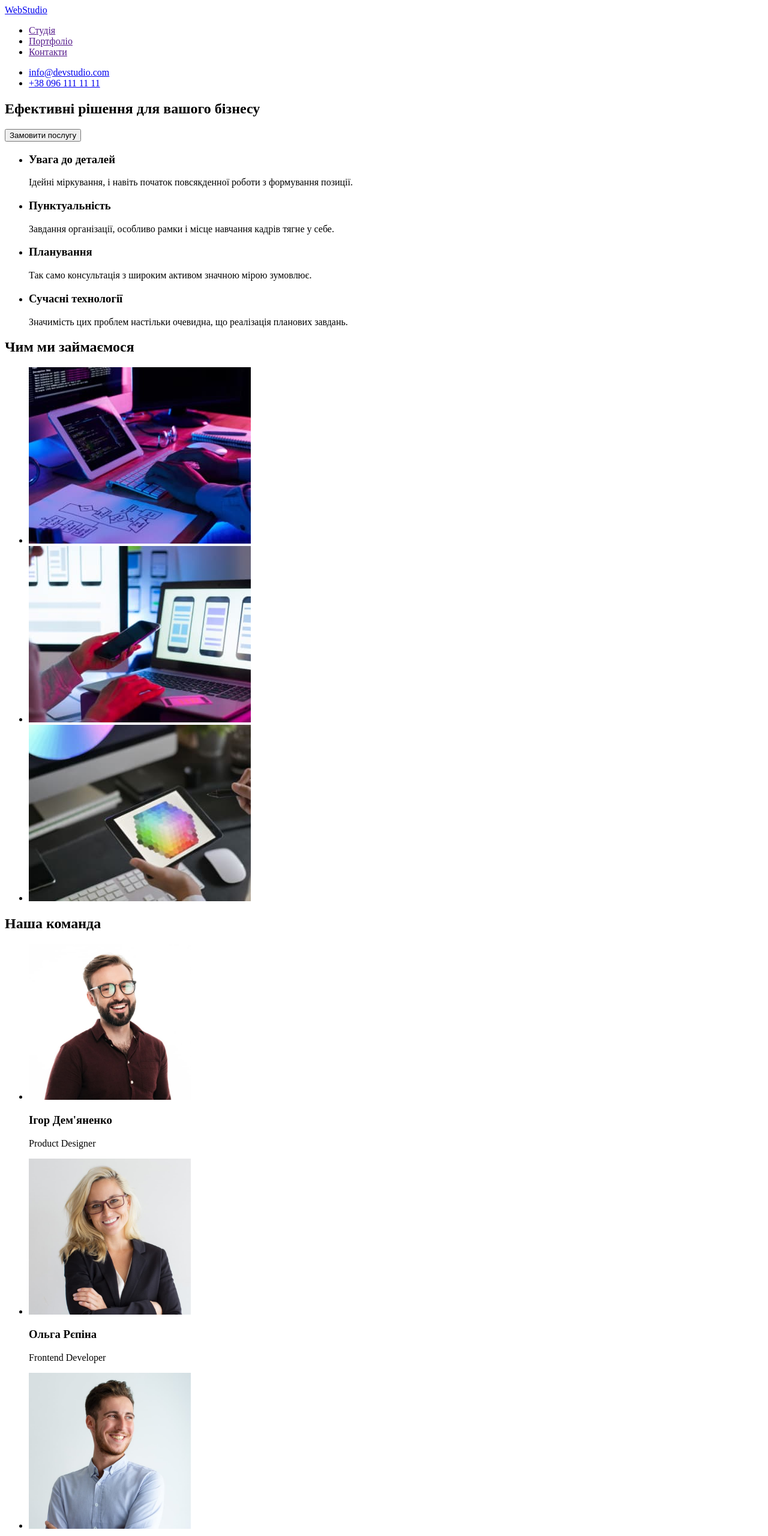
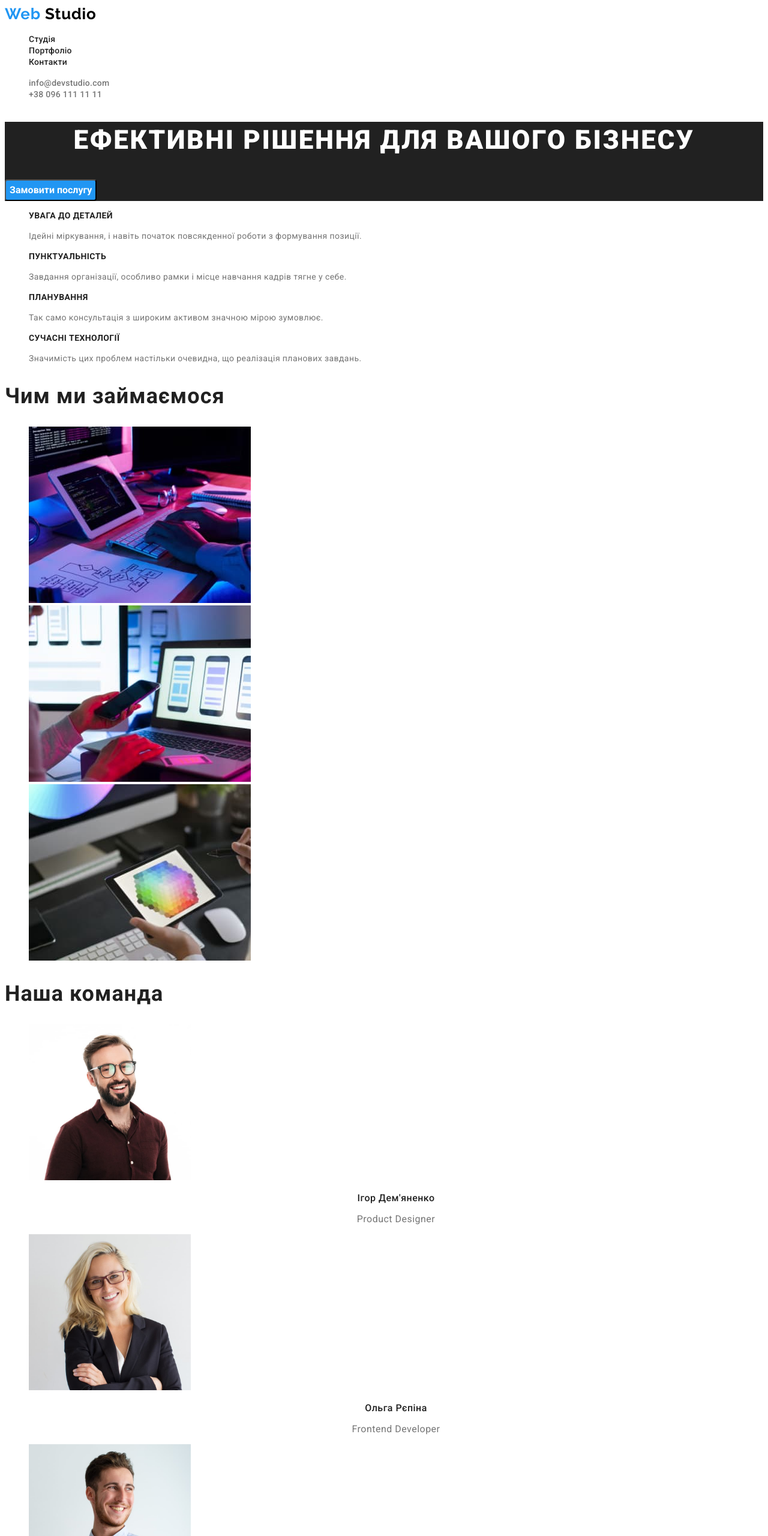
Before and after one commit to IvanRadchenko91/goit-markup-hw-02, a plain HTML site: page index.html in a window 1280 px wide. Shown: the top 2560 px of the page at 60% size. Drawn offline with Linux system fonts and the light colour scheme.

Commit message:
add css style studio add portfolio

```diff
--- /dev/null
+++ b/css/styles.css
@@ -0,0 +1,268 @@
+:root {
+	--heder-logo-color: #2196f3;
+	--heder-logo-color-sub: #000000;
+	--nav-color: #212121;
+	--nav-link-hover-focus: #2196f3;
+	--heder-mail-tel: #757575;
+	--heder-mail-tel-hover-focus: #2196f3;
+	--main-background-color: #212121;
+	--main-title: #ffffff;
+	--main-text-btn-color: #ffffff;
+	--main-btn-background-color: #2196f3;
+	--secondary-sub-title-color: #212121;
+	--secondary-text-color: #757575;
+	--footer-background-color: #2f303a;
+	--footer-logo: #2196f3;
+	--footer-logo-part: #ffffff;
+	--footer-map-link: #ffffff;
+	--footer-mail-tel-link: rgba(255, 255, 255, 0.6);
+	--footer-mail-map-tel-link-focus-hover: #2196f3;
+	--portfolio-btn-color: #212121;
+	--portfolio-btn-background: #f5f4fa;
+	--portfolio-btn-color-hover-focus: #ffffff;
+	--portfolio-btn-background-hover-focus: #2196f3;
+	--portfolio-title: #212121;
+	--portfolio-text: #757575;
+}
+body {
+	font-family: "Roboto", sans-serif;
+}
+.list {
+	list-style: none;
+}
+.link {
+	text-decoration: none;
+}
+/*  =========================HEDER=========================  */
+.heder-logo {
+	font-family: "Raleway", sans-serif;
+	font-weight: 700;
+	font-size: 26px;
+	line-height: calc(31 / 26);
+	letter-spacing: 0.03em;
+	color: var(--heder-logo-color);
+}
+.heder-logo-part {
+	color: var(--heder-logo-color-sub);
+}
+
+.nav-link {
+	font-weight: 500;
+	font-size: 14px;
+	line-height: calc(16 / 14);
+	letter-spacing: 0.02em;
+	color: var(--nav-color);
+}
+.nav-link:hover,
+.nav-link:focus {
+	font-weight: 500;
+	font-size: 14px;
+	line-height: calc(16 / 14);
+	letter-spacing: 0.02em;
+
+	color: var(--nav-link-hover-focus);
+}
+
+.heder-mail-link {
+	font-weight: 500;
+	font-size: 14px;
+	line-height: calc(16 / 14);
+	letter-spacing: 0.02em;
+
+	color: var(--heder-mail-tel);
+}
+
+.heder-tel-link {
+	font-weight: 500;
+	font-size: 14px;
+	line-height: calc(16 / 14);
+	letter-spacing: 0.02em;
+
+	color: var(--heder-mail-tel);
+}
+.heder-tel-link:hover,
+.heder-tel-link:focus,
+.heder-mail-link:hover,
+.heder-mail-link:focus {
+	font-weight: 500;
+	font-size: 14px;
+	line-height: calc(16 / 14);
+	letter-spacing: 0.02em;
+
+	color: var(--heder-mail-tel-hover-focus);
+}
+/*  =========================HEDER=========================  */
+
+/*  =========================MAIN=========================  */
+.main {
+	background-color: var(--main-background-color);
+}
+.main-title {
+	font-family: "Roboto";
+	font-weight: 900;
+	font-size: 44px;
+	line-height: calc(60 / 44);
+	text-align: center;
+	letter-spacing: 0.06em;
+	text-transform: uppercase;
+	color: var(--main-title);
+}
+.main-btn {
+	font-family: inherit;
+	font-weight: 700;
+	font-size: 16px;
+	line-height: calc(30 / 16);
+	color: var(--main-text-btn-color);
+	cursor: pointer;
+	background-color: var(--main-btn-background-color);
+	border-radius: 4px;
+}
+
+/* secondary */
+
+.secondary-sub-title {
+	font-weight: 700;
+	font-size: 14px;
+	line-height: calc(16 / 14);
+	letter-spacing: 0.03em;
+	text-transform: uppercase;
+	color: var(--secondary-sub-title-color);
+}
+.secondary-text {
+	font-weight: 400;
+	font-size: 14px;
+	line-height: calc(24 / 14);
+	letter-spacing: 0.03em;
+	color: var(--secondary-text-color);
+}
+/*  about  */
+.about-title {
+	font-weight: 700;
+	font-size: 36px;
+	line-height: calc(42 / 36);
+	letter-spacing: 0.03em;
+	color: var(--secondary-sub-title-color);
+}
+/* comanda */
+.comanda-title {
+	font-weight: 700;
+	font-size: 36px;
+	line-height: calc(42 / 36);
+	letter-spacing: 0.03em;
+	color: var(--secondary-sub-title-color);
+}
+.comanda-sub-title {
+	font-weight: 500;
+	font-size: 16px;
+	line-height: calc(19 / 16);
+	letter-spacing: 0.03em;
+	color: var(--secondary-sub-title-color);
+	text-align: center;
+}
+.comanda-text {
+	font-weight: 400;
+	font-size: 16px;
+	line-height: calc(19 / 16);
+	letter-spacing: 0.03em;
+	color: var(--secondary-text-color);
+	text-align: center;
+}
+
+/*  =========================MAIN=========================  */
+/*  =========================FOOTER=========================  */
+.address {
+	font-style: normal;
+}
+.footer {
+	background-color: var(--footer-background-color);
+}
+.footer-logo {
+	font-family: "Raleway", sans-serif;
+	font-weight: 700;
+	font-size: 26px;
+	line-height: calc(31 / 26);
+	letter-spacing: 0.03em;
+	color: var(--footer-logo);
+}
+
+.footer-logo-part {
+	color: var(--footer-logo-part);
+}
+
+.footer-map-link {
+	font-weight: 400;
+	font-size: 14px;
+	line-height: calc(24 / 14);
+	letter-spacing: 0.03em;
+	color: var(--footer-map-link);
+}
+
+.footer-mail-link {
+	font-weight: 400;
+	font-size: 14px;
+	line-height: calc(24 / 14);
+	letter-spacing: 0.03em;
+	color: var(--footer-mail-tel-link);
+}
+.footer-tel-link {
+	font-weight: 400;
+	font-size: 14px;
+	line-height: calc(24 / 14);
+	letter-spacing: 0.03em;
+	color: var(--footer-mail-tel-link);
+}
+.footer-map-link:hover,
+.footer-map-link:focus,
+.footer-tel-link:hover,
+.footer-tel-link:focus,
+.footer-mail-link:hover,
+.footer-mail-link:focus {
+	font-weight: 500;
+	font-size: 14px;
+	line-height: calc(16 / 14);
+	letter-spacing: 0.02em;
+	color: var(--footer-mail-map-tel-link-focus-hover);
+}
+/*  =========================FOOTER=========================  */
+/*  =========================MAIN PORTFOLIO=========================  */
+
+.portfolio-btn {
+	cursor: pointer;
+	font-family: inherit;
+	background: var(--portfolio-btn-background);
+	border-radius: 4px;
+	border-color: transparent;
+	font-weight: 500;
+	font-size: 16px;
+	line-height: calc(26 / 16);
+	text-align: center;
+	letter-spacing: 0.03em;
+	color: var(--portfolio-btn-color);
+}
+.portfolio-btn:hover,
+.portfolio-btn:focus {
+	background: var(--portfolio-btn-background-hover-focus);
+	box-shadow: 0px 3px 1px rgba(0, 0, 0, 0.1), 0px 1px 2px rgba(0, 0, 0, 0.08), 0px 2px 2px rgba(0, 0, 0, 0.12);
+	border-radius: 4px;
+	font-weight: 500;
+	font-size: 16px;
+	line-height: calc(26 / 16);
+	text-align: center;
+	letter-spacing: 0.03em;
+	color: var(--portfolio-btn-color-hover-focus);
+}
+
+.portfolio-title {
+	font-weight: 700;
+	font-size: 18px;
+	line-height: calc(36 / 18);
+	letter-spacing: 0.06em;
+	color: var(--portfolio-title);
+}
+.portfolio-text {
+	font-weight: 400;
+	font-size: 16px;
+	line-height: calc(30 / 16);
+	letter-spacing: 0.03em;
+	color: var(--portfolio-text);
+}
--- a/index.html
+++ b/index.html
@@ -5,52 +5,71 @@
 		<meta http-equiv="X-UA-Compatible" content="IE=edge" />
 		<meta name="viewport" content="width=device-width, initial-scale=1.0" />
 		<title>Document</title>
+		<link rel="preconnect" href="https://fonts.googleapis.com" />
+		<link rel="preconnect" href="https://fonts.gstatic.com" crossorigin />
+		<link
+			href="https://fonts.googleapis.com/css2?family=Raleway:wght@700&family=Roboto:wght@400;500;700;900&display=swap"
+			rel="stylesheet"
+		/>
+		<link rel="stylesheet" href="./css/styles.css" />
 	</head>
 	<body>
+		<!-- =========================HEDER========================= -->
 		<header>
-			<a href="/">WebStudio</a>
-			<nav>
+			<a href="/" class="heder-logo link">
+				Web
+				<span class="heder-logo-part link">Studio</span>
+			</a>
+			<nav class="nav-list">
 				<ul>
-					<li><a href="">Студія</a></li>
-					<li><a href="">Портфоліо</a></li>
-					<li><a href="">Контакти</a></li>
+					<li class="nav-item list"><a href="index.html" class="nav-link link">Студія</a></li>
+					<li class="nav-item list"><a href="portfolio.html" class="nav-link link">Портфоліо</a></li>
+					<li class="nav-item list"><a href="" class="nav-link link">Контакти</a></li>
 				</ul>
 			</nav>
-			<ul>
-				<li><a href="mailto:info@devstudio.com">info@devstudio.com</a></li>
-				<li><a href="tel:+380961111111">+38 096 111 11 11</a></li>
+			<ul class="heder-list list">
+				<li class="heder-mail-item">
+					<a href="mailto:info@devstudio.com" class="heder-mail-link link">info@devstudio.com</a>
+				</li>
+				<li class="heder-tel-item">
+					<a href="tel:+380961111111" class="heder-tel-link link">+38 096 111 11 11</a>
+				</li>
 			</ul>
+			<!-- =========================HEDER========================= -->
 		</header>
 		<main>
-			<section>
-				<h1>Ефективні рішення для вашого бізнесу</h1>
-				<button type="button">Замовити послугу</button>
+			<!-- =========================MAIN========================= -->
+			<section class="main">
+				<h1 class="main-title">Ефективні рішення для вашого бізнесу</h1>
+				<button type="button" class="main-btn">Замовити послугу</button>
 			</section>
-			<section>
-				<h2 hidden>Переваги</h2>
-				<ul>
-					<li>
-						<h3>Увага до деталей</h3>
-						<p>Ідейні міркування, і навіть початок повсякденної роботи з формування позиції.</p>
+			<!-- secondary -->
+			<section class="secondary">
+				<h2 hidden class="secondary-title">Переваги</h2>
+				<ul class="secondary-list list">
+					<li class="secondary-list-item">
+						<h3 class="secondary-sub-title">Увага до деталей</h3>
+						<p class="secondary-text">Ідейні міркування, і навіть початок повсякденної роботи з формування позиції.</p>
 					</li>
-					<li>
-						<h3>Пунктуальність</h3>
-						<p>Завдання організації, особливо рамки і місце навчання кадрів тягне у себе.</p>
+					<li class="secondary-list-item">
+						<h3 class="secondary-sub-title">Пунктуальність</h3>
+						<p class="secondary-text">Завдання організації, особливо рамки і місце навчання кадрів тягне у себе.</p>
 					</li>
-					<li>
-						<h3>Планування</h3>
-						<p>Так само консультація з широким активом значною мірою зумовлює.</p>
+					<li class="secondary-list-item">
+						<h3 class="secondary-sub-title">Планування</h3>
+						<p class="secondary-text">Так само консультація з широким активом значною мірою зумовлює.</p>
 					</li>
-					<li>
-						<h3>Сучасні технології</h3>
-						<p>Значимість цих проблем настільки очевидна, що реалізація планових завдань.</p>
+					<li class="secondary-list-item">
+						<h3 class="secondary-sub-title">Сучасні технології</h3>
+						<p class="secondary-text">Значимість цих проблем настільки очевидна, що реалізація планових завдань.</p>
 					</li>
 				</ul>
 			</section>
-			<section>
-				<h2>Чим ми займаємося</h2>
-				<ul>
-					<li>
+			<!-- about -->
+			<section class="about">
+				<h2 class="about-title">Чим ми займаємося</h2>
+				<ul class="about-list list">
+					<li class="about-list-item">
 						<img src="./images/a-img-1.jpg" alt="Чим займаемося" width="370" height="294" />
 					</li>
 					<li>
@@ -61,45 +80,61 @@
 					</li>
 				</ul>
 			</section>
-			<section>
-				<h2>Наша команда</h2>
-				<ul>
-					<li>
+			<!-- comanda -->
+			<section class="comanda">
+				<h2 class="comanda-title">Наша команда</h2>
+				<ul class="comanda-list list">
+					<li class="comanda-item-list">
 						<img src="./images/b-img-1.jpg" alt="Команда" width="270" height="260" />
-						<h3>Ігор Дем'яненко</h3>
-						<p lang="en">Product Designer</p>
+						<h3 class="comanda-sub-title">Ігор Дем'яненко</h3>
+						<p lang="en" class="comanda-text">Product Designer</p>
 					</li>
-					<li>
+					<li class="comanda-item-list">
 						<img src="./images/b-img-2.jpg" alt="Команда" width="270" height="260" />
-						<h3>Ольга Рєпіна</h3>
-						<p lang="en">Frontend Developer</p>
+						<h3 class="comanda-sub-title">Ольга Рєпіна</h3>
+						<p lang="en" class="comanda-text">Frontend Developer</p>
 					</li>
-					<li>
+					<li class="comanda-item-list">
 						<img src="./images/b-img-3.jpg" alt="Команда" width="270" height="260" />
-						<h3>Микола Тарасов</h3>
-						<p lang="en">Marketing</p>
+						<h3 class="comanda-sub-title">Микола Тарасов</h3>
+						<p lang="en" class="comanda-text">Marketing</p>
 					</li>
-					<li>
+					<li class="comanda-item-list">
 						<img src="./images/b-img-4.jpg" alt="Команда" width="270" height="260" />
-						<h3>Михайло Єрмаков</h3>
-						<p lang="en">UI Designer</p>
+						<h3 class="comanda-sub-title">Михайло Єрмаков</h3>
+						<p lang="en" class="comanda-text">UI Designer</p>
 					</li>
 				</ul>
 			</section>
+			<!-- =========================MAIN========================= -->
 		</main>
-		<footer>
-			<a href="/">WebStudio</a>
-			<address>
-				<ul>
-					<li>
-						<a href="https://goo.gl/maps/tcsQ4ocLexiFxSDB9" target="_blank" rel="noopener noreferrer nofollow">
+		<!-- =========================FOOTER========================= -->
+		<footer class="footer">
+			<a href="/" class="footer-logo link">
+				Web
+				<span class="footer-logo-part link">Studio</span>
+			</a>
+			<address class="address">
+				<ul class="address-list list">
+					<li class="footer-map-item">
+						<a
+							href="https://goo.gl/maps/tcsQ4ocLexiFxSDB9"
+							target="_blank"
+							rel="noopener noreferrer nofollow"
+							class="footer-map-link link"
+						>
 							м. Київ, пр-т Лесі Українки, 26
 						</a>
 					</li>
-					<li><a href="mailto:info@devstudio.com">info@devstudio.com</a></li>
-					<li><a href="tel:+380961111111">+38 096 111 11 11</a></li>
+					<li class="footer-mail-item">
+						<a href="mailto:info@devstudio.com" class="footer-mail-link link">info@devstudio.com</a>
+					</li>
+					<li class="footer-tel-item">
+						<a href="tel:+380961111111" class="footer-tel-link link">+38 096 111 11 11</a>
+					</li>
 				</ul>
 			</address>
 		</footer>
+		<!-- =========================FOOTER========================= -->
 	</body>
 </html>
```
Also changed, not shown: portfolio.html (added, +128 -0 lines), images/portfolio-img-1.jpg (added), images/portfolio-img-2.jpg (added), images/portfolio-img-3.jpg (added), images/portfolio-img-4.jpg (added), images/portfolio-img-5.jpg (added), images/portfolio-img-6.jpg (added), images/portfolio-img-7.jpg (added), images/portfolio-img-8.jpg (added), images/portfolio-img-9.jpg (added).
